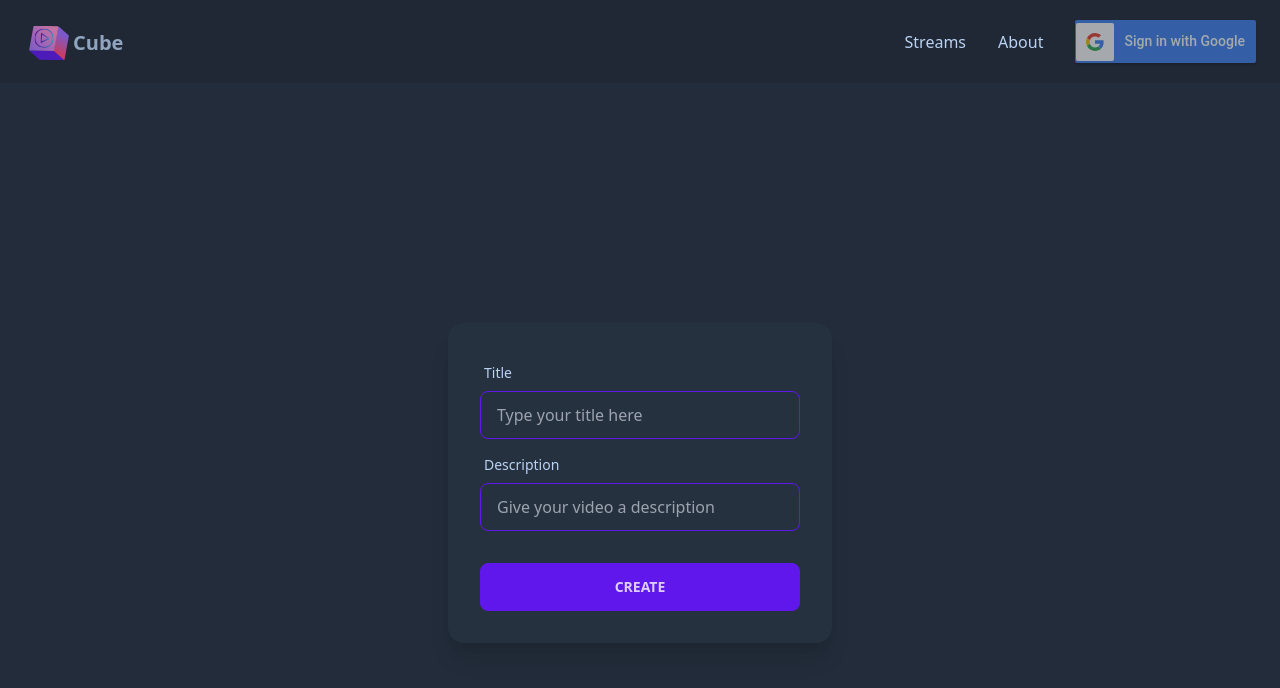
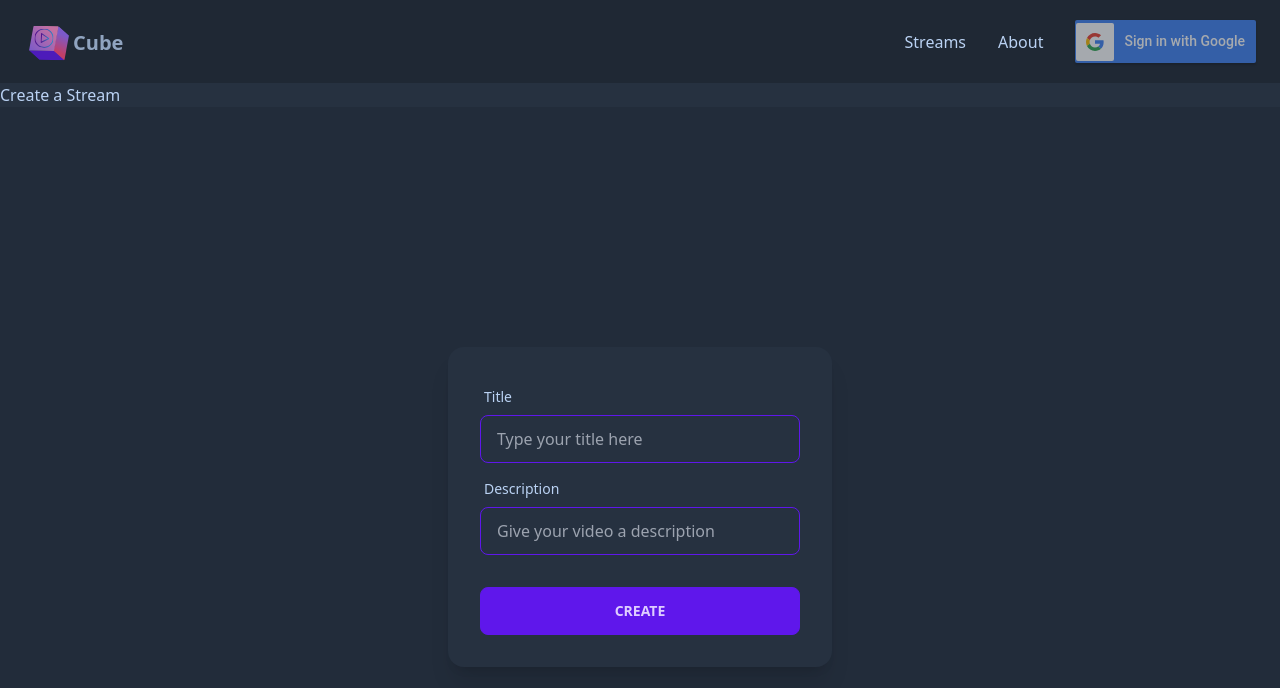
Before and after one commit to walid2d/cube, a React (Create React App) app: page /stream/new in a window 1280 px wide. Shown: the top 688 px of the page. Built offline with nearby package versions, Linux system fonts and the light colour scheme; the HTML template or start-up script is replaced by a standard one.

Commit message:
added a new component to reuse code and sprayed few bugs out of the streamlist

```diff
--- a/package.json
+++ b/package.json
@@ -16,6 +16,7 @@
     "react-redux": "^7.2.8",
     "react-router-dom": "^5.3.0",
     "react-scripts": "^5.0.0",
+    "react-uuid": "^1.0.2",
     "redux": "^4.1.2",
     "redux-devtools-extension": "^2.13.9",
     "redux-form": "^8.3.8",
--- a/src/Actions/Index.js
+++ b/src/Actions/Index.js
@@ -15,9 +15,9 @@ export const logOut = () => {
 };
 
 // instance of axios that handles all the api requests
+const history = routerHistory;
 export const addStream = (formValues) => async (dispatch, getState) => {
   const loginInfo = getState().auth;
-  const history = routerHistory;
   const response = await streams.post("/stream/new", {
     ...formValues,
     ...loginInfo,
@@ -34,8 +34,10 @@ export const getOneStream = (id) => async (dispatch) => {
   dispatch({ type: "GET_ONE_STREAM", payload: response.data });
 };
 export const editStream = (id, formValues) => async (dispatch) => {
-  const response = await streams.put(`stream/edit/${id}`, formValues);
+  const response = await streams.patch(`stream/edit/${id}`, formValues);
   dispatch({ type: "EDIT_STREAM", payload: response.data });
+  console.log(response);
+  history.push("/");
 };
 export const deleteStream = (id) => async (dispatch) => {
   await streams.delete(`/stream/delete/${id}`);
--- a/src/Components/CreateStream/CreateStream.jsx
+++ b/src/Components/CreateStream/CreateStream.jsx
@@ -1,84 +1,20 @@
 import React from "react";
-import { Field, reduxForm } from "redux-form";
 import { connect } from "react-redux";
 import { addStream } from "../../Actions/Index";
+import StreamForm from "../StreamForm/StreamForm";
 
 class CreateStream extends React.Component {
-  //injects the form into the redux field component
-  // Shows the error component
-  renderInput = ({ input, label, type, meta }) => {
-    const errorEle =
-      meta.touched && meta.error ? (
-        <span className="text-sm text-error">{meta.error}</span>
-      ) : null;
-    return (
-      <>
-        <div className="form-control">
-          <label className="label">
-            <span className="label-text">{label}</span>
-          </label>
-          <input
-            autoComplete="off"
-            onChange={input.onChange}
-            value={input.value}
-            placeholder={type}
-            className={`input ${
-              errorEle ? "input-error" : "input-primary"
-            } input-bordered`}
-          />
-        </div>
-        {errorEle}
-      </>
-    );
-  };
   onSubmit = (values) => {
     this.props.addStream(values);
   };
   render() {
     return (
-      <div className="hero min-h-screen bg-base-200">
-        <div className="card w-96 bg-base-100 shadow-xl">
-          <form
-            className="card-body"
-            onSubmit={this.props.handleSubmit(this.onSubmit)}
-          >
-            <Field
-              name="title"
-              label="Title"
-              type="Type your title here"
-              component={this.renderInput}
-            />
-            <Field
-              name="description"
-              label="Description"
-              type="Give your video a description"
-              component={this.renderInput}
-            />
-            <div className="form-control mt-6">
-              <button className="btn btn-primary">Create</button>
-            </div>
-          </form>
-        </div>
-      </div>
+      <>
+        <h1>Create a Stream</h1>
+        <StreamForm onSubmit={this.onSubmit} />
+      </>
     );
   }
 }
 
-//checks if the form is empty or not
-const validate = (formValues) => {
-  const error = {};
-  if (!formValues.title) {
-    error.title = "Title cannot be empty";
-  }
-  if (!formValues.description) {
-    error.description = "Decription cannot be empty";
-  }
-  return error;
-};
-
-const formWrap = reduxForm({
-  form: "CreateStream",
-  validate: validate,
-})(CreateStream);
-
-export default connect(null, { addStream })(formWrap);
+export default connect(null, { addStream })(CreateStream);
--- a/src/Components/EditStream/EditStream.jsx
+++ b/src/Components/EditStream/EditStream.jsx
@@ -1,17 +1,29 @@
 import React from "react";
 import { connect } from "react-redux";
-import { getOneStream } from "../../Actions/Index";
+import { getOneStream, editStream } from "../../Actions/Index";
+import StreamForm from "../StreamForm/StreamForm";
 
 class EditStream extends React.Component {
   componentDidMount() {
     this.props.getOneStream(this.props.match.params.id);
   }
+  onSubmit = (values) => {
+    this.props.editStream(this.props.match.params.id, values);
+  };
   render() {
-    console.log(this.props);
     if (this.props.stream) {
-      return <div>{this.props.stream.title}</div>;
+      const { title, description } = this.props.stream;
+      return (
+        <div>
+          <h1>Edit form</h1>
+          <StreamForm
+            initialValues={{ title, description }}
+            onSubmit={this.onSubmit}
+          />
+        </div>
+      );
     } else {
-      return <h1>component2</h1>;
+      return <h1>Loading...</h1>;
     }
   }
 }
@@ -20,4 +32,6 @@ const mapStateToProps = (state, ownProps) => {
     stream: state.streams[ownProps.match.params.id],
   };
 };
-export default connect(mapStateToProps, { getOneStream })(EditStream);
+export default connect(mapStateToProps, { getOneStream, editStream })(
+  EditStream
+);
--- /dev/null
+++ b/src/Components/StreamForm/StreamForm.jsx
@@ -0,0 +1,80 @@
+import React from "react";
+import { Field, reduxForm } from "redux-form";
+
+class StreamForm extends React.Component {
+  //injects the form into the redux field component
+  // Shows the error component
+  renderInput = ({ input, label, type, meta }) => {
+    const errorEle =
+      meta.touched && meta.error ? (
+        <span className="text-sm text-error">{meta.error}</span>
+      ) : null;
+    return (
+      <>
+        <div className="form-control">
+          <label className="label">
+            <span className="label-text">{label}</span>
+          </label>
+          <input
+            autoComplete="off"
+            onChange={input.onChange}
+            value={input.value}
+            placeholder={type}
+            className={`input ${
+              errorEle ? "input-error" : "input-primary"
+            } input-bordered`}
+          />
+        </div>
+        {errorEle}
+      </>
+    );
+  };
+  onSubmit = (values) => {
+    this.props.onSubmit(values);
+  };
+  render() {
+    return (
+      <div className="hero min-h-screen bg-base-200">
+        <div className="card w-96 bg-base-100 shadow-xl">
+          <form
+            className="card-body"
+            onSubmit={this.props.handleSubmit(this.onSubmit)}
+          >
+            <Field
+              name="title"
+              label="Title"
+              type="Type your title here"
+              component={this.renderInput}
+            />
+            <Field
+              name="description"
+              label="Description"
+              type="Give your video a description"
+              component={this.renderInput}
+            />
+            <div className="form-control mt-6">
+              <button className="btn btn-primary">Create</button>
+            </div>
+          </form>
+        </div>
+      </div>
+    );
+  }
+}
+
+//checks if the form is empty or not
+const validate = (formValues) => {
+  const error = {};
+  if (!formValues.title) {
+    error.title = "Title cannot be empty";
+  }
+  if (!formValues.description) {
+    error.description = "Decription cannot be empty";
+  }
+  return error;
+};
+
+export default reduxForm({
+  form: "StreamForm",
+  validate: validate,
+})(StreamForm);
--- a/src/Components/StreamList/StreamList.jsx
+++ b/src/Components/StreamList/StreamList.jsx
@@ -2,6 +2,8 @@ import React, { Fragment } from "react";
 import { connect } from "react-redux";
 import { Link } from "react-router-dom";
 import { getStreams } from "../../Actions/Index";
+import uuid from "react-uuid";
+
 class StreamList extends React.Component {
   componentDidMount() {
     this.props.getStreams();
@@ -13,7 +15,7 @@ class StreamList extends React.Component {
       this.props.currentUser.isLoggedIn
     ) {
       return (
-        <Fragment key={stream.id}>
+        <Fragment key={uuid()}>
           <div className="card-actions justify-center">
             <Link to={`stream/edit/${stream.id}`} className="btn btn-primary">
               Edit
@@ -31,10 +33,11 @@ class StreamList extends React.Component {
 
   renderStreams = () => {
     return this.props.streams.map((stream) => {
+      if (stream.id) {
         return (
           <div
             className="card w-64 h-80 bg-base-100 shadow-xl image-full "
-          key={stream.id}
+            key={uuid()}
           >
             <figure>
               <img
@@ -46,7 +49,10 @@ class StreamList extends React.Component {
               <h2 className="card-title">{stream.title}</h2>
               <p>{stream.description}</p>
               <div className="card-actions justify-center">
-              <Link to={`stream/live/${stream.id}`} className="btn btn-primary">
+                <Link
+                  to={`stream/live/${stream.id}`}
+                  className="btn btn-primary"
+                >
                   Watch Now
                 </Link>
               </div>
@@ -54,6 +60,7 @@ class StreamList extends React.Component {
             </div>
           </div>
         );
+      }
     });
   };
   render() {
@@ -61,6 +68,10 @@ class StreamList extends React.Component {
   }
 }
 const mapStateToProps = (state) => {
+  const obj = {
+    test: Object.values(state.streams),
+  };
+  console.log(obj.test);
   return {
     streams: Object.values(state.streams),
     currentUser: state.auth,
```
Also changed, not shown: 1 other file (tests, documents, lock files or other folders). Lines whose indentation alone changed are shown as unchanged.
